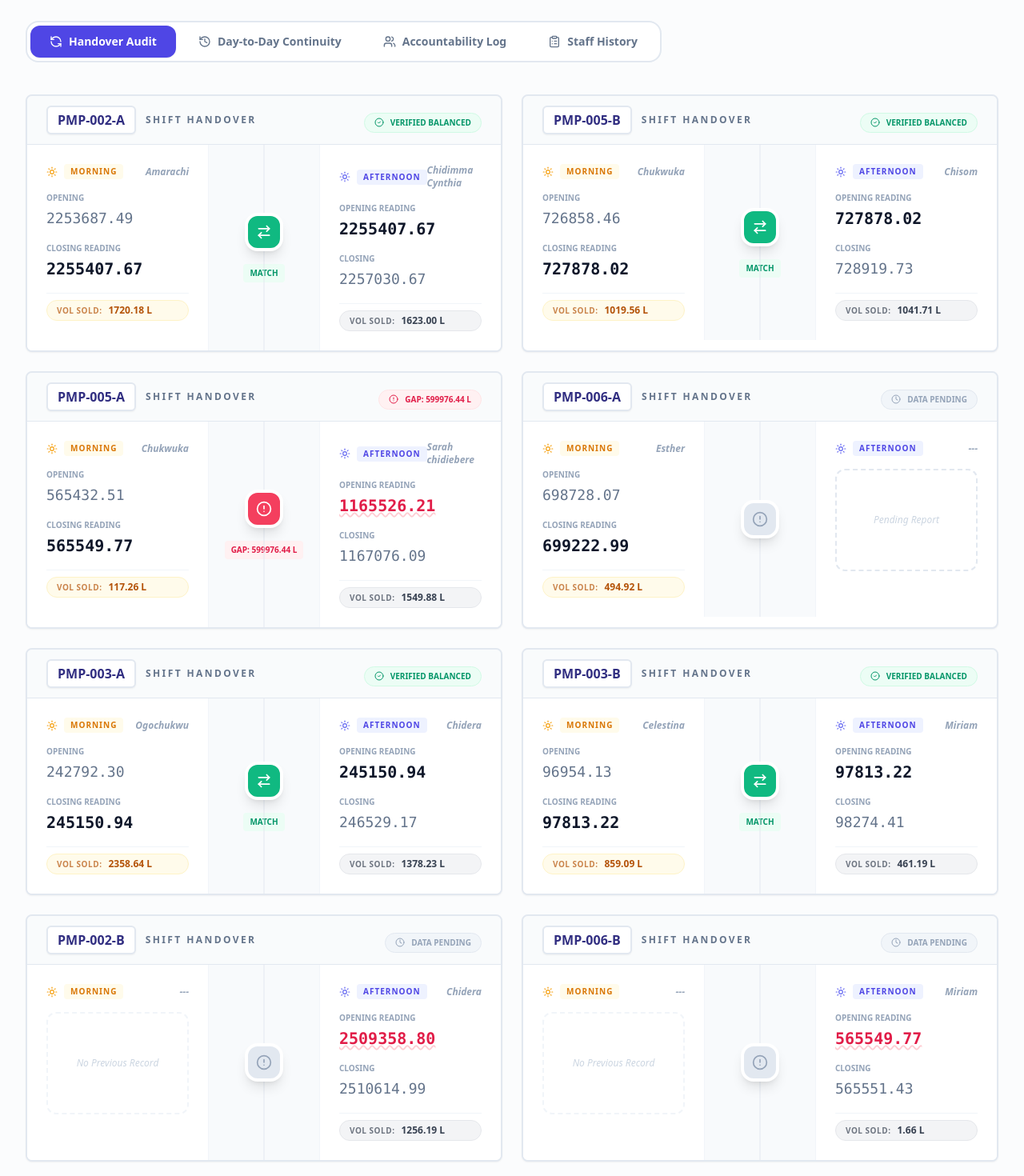
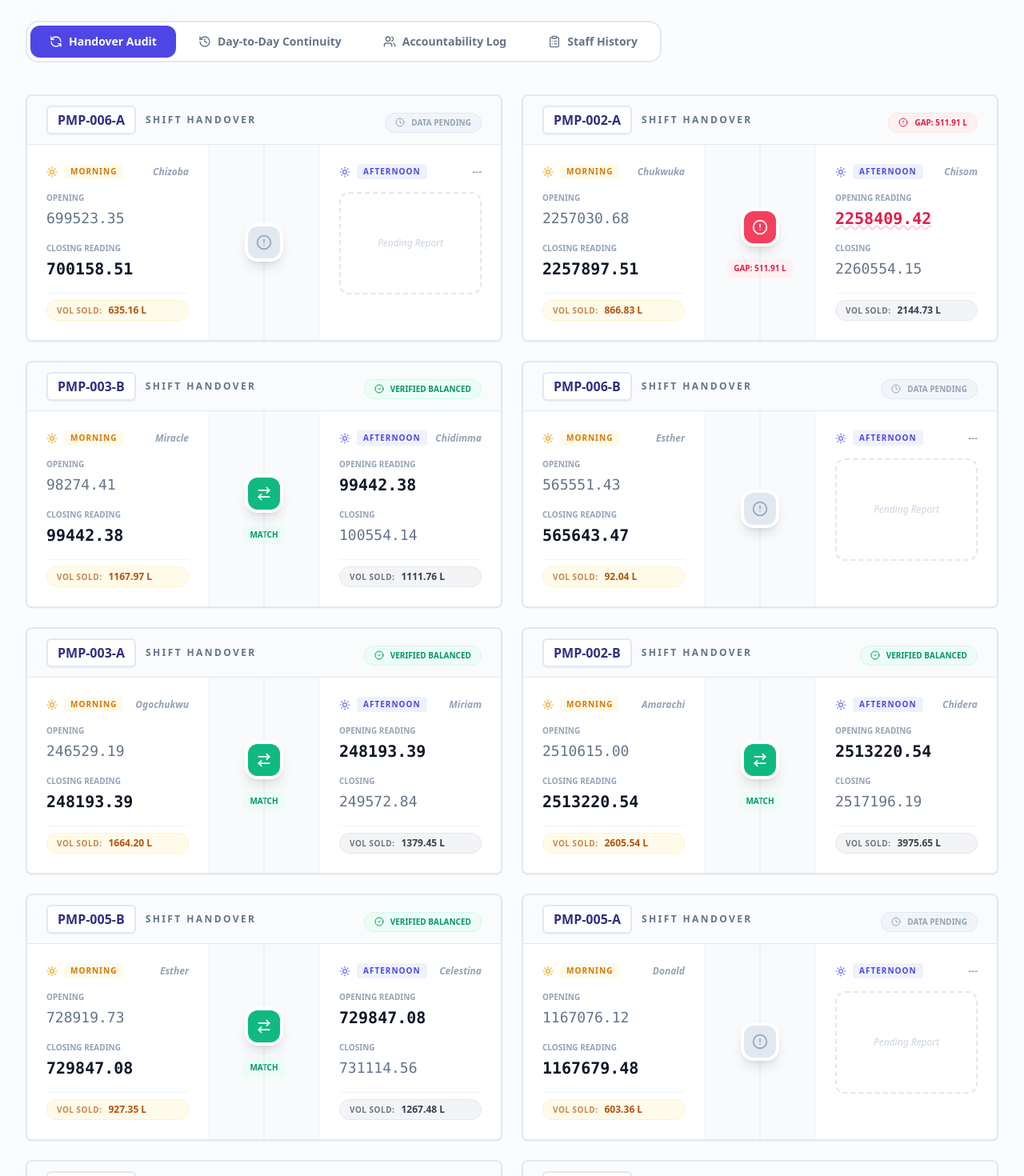
Before and after one commit to nipcobestpetroleum-art/brave-turtle-yawn, a React (Vite) app: page / in a window 1280 px wide. Shown: the part 380-1850 px from the top of the page at 80% size. Built offline with nearby package versions, Linux system fonts and the light colour scheme.

Commit message:
[dyad] Adding November 27th, 2025 sales data with bulk AGO logistics - wrote 1 file(s)

```diff
--- a/src/data/reports/november2025.ts
+++ b/src/data/reports/november2025.ts
@@ -239,7 +239,7 @@ export const november2025: DailyReport[] = [
         { attendant: "Miracle", pumpId: "PMP-003-B", product: "PMS", openingReading: 71938.84, closingReading: 73265.83, pricePerLiter: 940, cashCollected: 669100, posAmount: 535080, shortageResolutions: [{ type: "debt", amount: 42300, liters: 45, debtor: "Multipro", reason: "MD approved" }] },
         { attendant: "Amarachi", pumpId: "PMP-004-A", product: "PMS", openingReading: 833352.45, closingReading: 835098.01, pricePerLiter: 940, cashCollected: 157350, posAmount: 1422447, shortageResolutions: [{ type: "debt", amount: 31020, liters: 33, debtor: "Multipro", reason: "MD approved" }, { type: "official use", amount: 28200, liters: 30, purpose: "Bread", reason: "By okoye" }] },
         { attendant: "Miriam", pumpId: "PMP-006-B", product: "PMS", openingReading: 550806.98, closingReading: 552036.34, pricePerLiter: 940, cashCollected: 741160, posAmount: 407270 },
-        { attendant: "Donald", pumpId: "AGO-001-A", product: "AGO", openingReading: 185569.35, closingReading: 185569.35, pricePerLiter: 1050, cashCollected: 0, posAmount: 0 },
+        { attendant: "Donald", pumpId: "AGO-001-A", product: "AGO", openingReading: 185377.85, closingReading: 185569.35, pricePerLiter: 1050, cashCollected: 195050, posAmount: 6000 },
         { attendant: "Donald", pumpId: "AGO-001-B", product: "AGO", openingReading: 451622.78, closingReading: 451682.78, pricePerLiter: 1050, cashCollected: 63000, posAmount: 0 },
       ],
       afternoon: [
@@ -577,5 +577,32 @@ export const november2025: DailyReport[] = [
       ]
     },
     bankDeposits: []
+  },
+  {
+    date: "2025-11-27",
+    shifts: {
+      morning: [
+        { attendant: "Chizoba", pumpId: "PMP-006-A", product: "PMS", openingReading: 699523.35, closingReading: 700158.51, pricePerLiter: 940, cashCollected: 126100, posAmount: 470200 },
+        { attendant: "Chukwuka", pumpId: "PMP-002-A", product: "PMS", openingReading: 2257030.68, closingReading: 2257897.51, pricePerLiter: 940, cashCollected: 191000, posAmount: 560586, shortageResolutions: [{ type: "debt", amount: 62980, liters: 67, debtor: "Multipro" }] },
+        { attendant: "Miracle", pumpId: "PMP-003-B", product: "PMS", openingReading: 98274.41, closingReading: 99442.38, pricePerLiter: 940, cashCollected: 291450, posAmount: 458100, shortageResolutions: [{ type: "debt", amount: 8460, liters: 9, debtor: "Multipro" }, { type: "debt", amount: 338400, liters: 360, debtor: "First patriot" }] },
+        { attendant: "Esther", pumpId: "PMP-006-B", product: "PMS", openingReading: 565551.43, closingReading: 565643.47, pricePerLiter: 940, cashCollected: 67300, posAmount: 19000 },
+        { attendant: "Sarah", pumpId: "PMP-006-A", product: "PMS", openingReading: 699224.15, closingReading: 699523.35, pricePerLiter: 940, cashCollected: 72000, posAmount: 209000 },
+        { attendant: "Ogochukwu", pumpId: "PMP-003-A", product: "PMS", openingReading: 246529.19, closingReading: 248193.39, pricePerLiter: 940, cashCollected: 400700, posAmount: 1003207, shortageResolutions: [{ type: "debt", amount: 159800, liters: 170, debtor: "First patriot" }] },
+        { attendant: "Amarachi", pumpId: "PMP-002-B", product: "PMS", openingReading: 2510615.00, closingReading: 2513220.54, pricePerLiter: 940, cashCollected: 470470, posAmount: 1975184.20 },
+        { attendant: "Esther", pumpId: "PMP-005-B", product: "PMS", openingReading: 728919.73, closingReading: 729847.08, pricePerLiter: 940, cashCollected: 593500, posAmount: 276700 },
+        { attendant: "Donald", pumpId: "PMP-002-A", product: "PMS", openingReading: 2257897.51, closingReading: 2258409.42, pricePerLiter: 940, cashCollected: 78100, posAmount: 280725, shortageResolutions: [{ type: "debt", amount: 122200, liters: 130, debtor: "First patriot" }] },
+        { attendant: "Donald", pumpId: "PMP-005-A", product: "PMS", openingReading: 1167076.12, closingReading: 1167679.48, pricePerLiter: 940, cashCollected: 71800, posAmount: 429000, shortageResolutions: [{ type: "debt", amount: 65800, liters: 70, debtor: "First patriot" }] },
+      ],
+      afternoon: [
+        { attendant: "Chidera", pumpId: "PMP-002-B", product: "PMS", openingReading: 2513220.54, closingReading: 2517196.19, pricePerLiter: 940, cashCollected: 824470, posAmount: 2219850, shortageResolutions: [{ type: "debt", amount: 693024.40, liters: 737.26, debtor: "Exodus" }] },
+        { attendant: "Chidimma", pumpId: "PMP-003-B", product: "PMS", openingReading: 99442.38, closingReading: 100554.14, pricePerLiter: 940, cashCollected: 639800, posAmount: 325821, shortageResolutions: [{ type: "debt", amount: 56400, liters: 60, debtor: "First patriot" }, { type: "debt", amount: 22000, liters: 23.40, debtor: "No idea" }] },
+        { attendant: "Chisom", pumpId: "PMP-002-A", product: "PMS", openingReading: 2258409.42, closingReading: 2260554.15, pricePerLiter: 940, cashCollected: 299900, posAmount: 1574553, shortageResolutions: [{ type: "debt", amount: 141000, liters: 150, debtor: "First patriot" }] },
+        { attendant: "Miriam", pumpId: "PMP-003-A", product: "PMS", openingReading: 248193.39, closingReading: 249572.84, pricePerLiter: 940, cashCollected: 225200, posAmount: 1003227, shortageResolutions: [{ type: "debt", amount: 65800, liters: 70, debtor: "First patriot" }] },
+        { attendant: "Celestina", pumpId: "PMP-005-B", product: "PMS", openingReading: 729847.08, closingReading: 731114.56, pricePerLiter: 940, cashCollected: 669000, posAmount: 520780 },
+        { attendant: "Donald", pumpId: "AGO-001-B", product: "AGO", openingReading: 454528.67, closingReading: 455332.36, pricePerLiter: 1050, cashCollected: 108800, posAmount: 0, shortageResolutions: [{ type: "official use", amount: 735000, liters: 700, purpose: "Abduraman", reason: "Truck" }] },
+        { attendant: "Donald", pumpId: "AGO-001-A", product: "AGO", openingReading: 191760.09, closingReading: 192255.03, pricePerLiter: 1050, cashCollected: 105500, posAmount: 352850, shortageResolutions: [{ type: "official use", amount: 31500, liters: 30, purpose: "Hilux house", reason: "Okoye" }, { type: "debt", amount: 30000, liters: 28.57, debtor: "No idea" }, { type: "official use", amount: 52500, liters: 50, purpose: "Generator" }] },
+      ]
+    },
+    bankDeposits: []
   }
 ];
```
